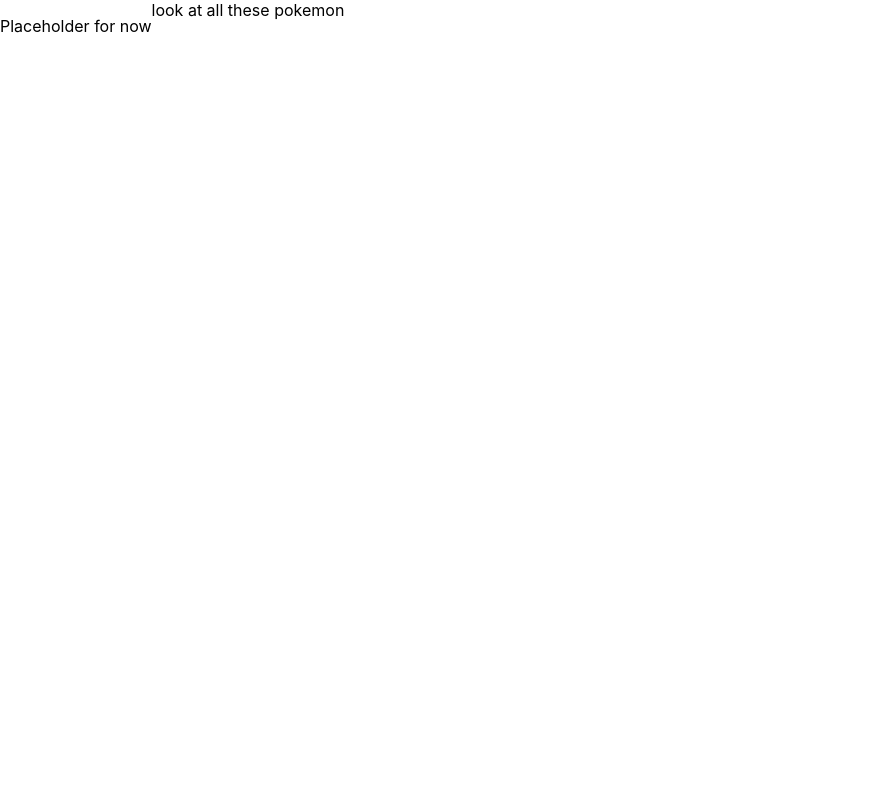
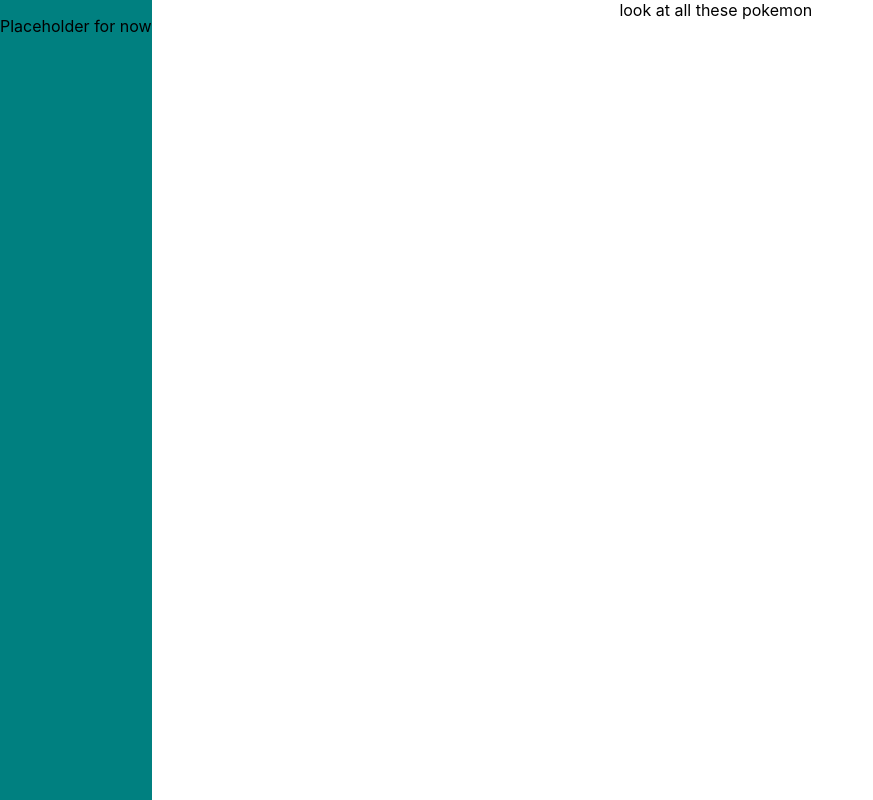
Before and after one commit to seif-y/PokeBuilder, a React (Create React App) app in the folder frontend/: page /pokedex in a window 1280 px wide. Shown: the whole page, without its empty margins (0-873 px from the left). Built offline with nearby package versions, Linux system fonts and the light colour scheme.

Commit message:
Added styling module for side navbar

```diff
--- a/frontend/src/App.js
+++ b/frontend/src/App.js
@@ -8,7 +8,7 @@ function App() {
         <Router>
             <div className="root">
                 <SideNavbar />
-                <div className="main-app">
+                <div className="main-content">
                     <Switch>
                         <Route path="/pokedex">
                             <div>look at all these pokemon</div>
--- a/frontend/src/components/nav/SideNavbar.jsx
+++ b/frontend/src/components/nav/SideNavbar.jsx
@@ -1,8 +1,9 @@
 import React from "react";
+import styles from "./SideNavbar.module.css";
 
 export default function SideNavbar() {
     return (
-        <div>
+        <div className={styles.navbar}>
             <p>Placeholder for now</p>
         </div>
     );
--- /dev/null
+++ b/frontend/src/components/nav/SideNavbar.module.css
@@ -0,0 +1,4 @@
+.navbar {
+    min-height: 100vh;
+    background-color: teal;
+}
```
